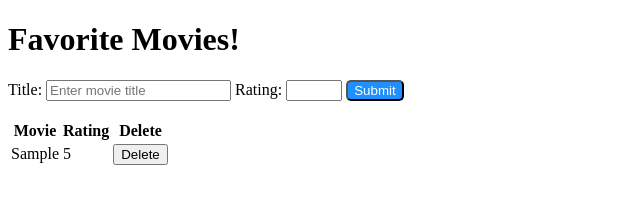
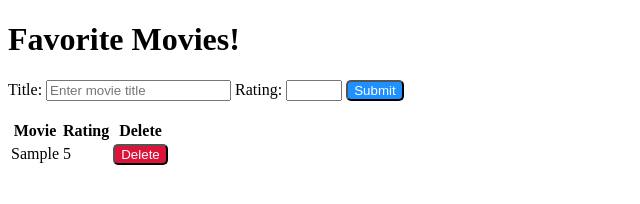
Before and after one commit to danveb/jQuery-exercises, a plain HTML site: page movies.html in a window 1280 px wide. Both pictures are taken after typing "Sample", "5" into the empty fields and a click on the button "Submit". Shown: the whole page, without its empty margins (0-640 px from the left). Drawn offline with nearby package versions, Linux system fonts and the light colour scheme.

Commit message:
minor styling to btn

```diff
--- a/movies.css
+++ b/movies.css
@@ -3,3 +3,9 @@
     color: white;
     border-radius: 5px;
 }
+
+.btn-del {
+    background-color: crimson;
+    color: white;
+    border-radius: 5px;
+}
```
